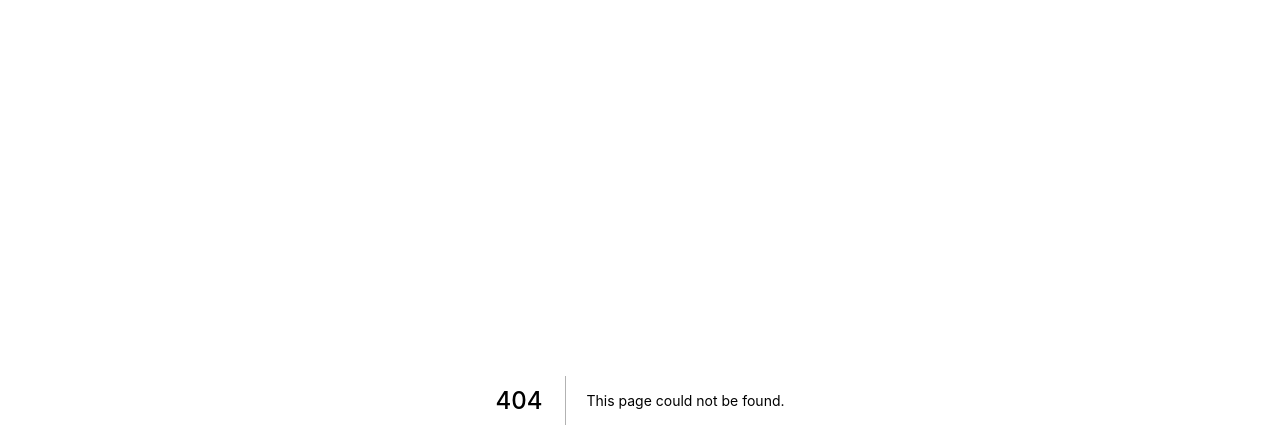
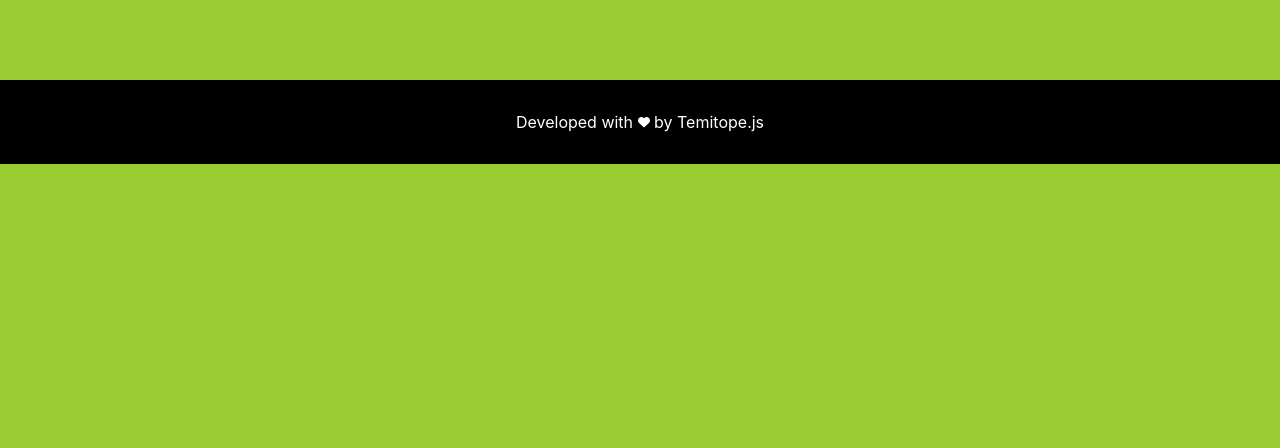
Before and after one commit to tope-olajide/sticky-notes, a Next.js app: page /components/Footer in a window 1280 px wide. Before the commit this address had no page. Shown: the top 448 px of the page. Built offline with nearby package versions, Linux system fonts and the light colour scheme.

Commit message:
Create The Footer

```diff
--- /dev/null
+++ b/pages/components/Footer.tsx
@@ -0,0 +1,14 @@
+
+import { FontAwesomeIcon } from '@fortawesome/react-fontawesome'
+import { faHeart } from '@fortawesome/free-solid-svg-icons'
+
+const Footer = () => {
+    return (
+        <>
+       <footer>
+<p>Developed with <FontAwesomeIcon icon={faHeart} size={"xs"} /> by Temitope.js</p>
+        </footer>
+        </>
+    )
+}
+export default Footer
```
